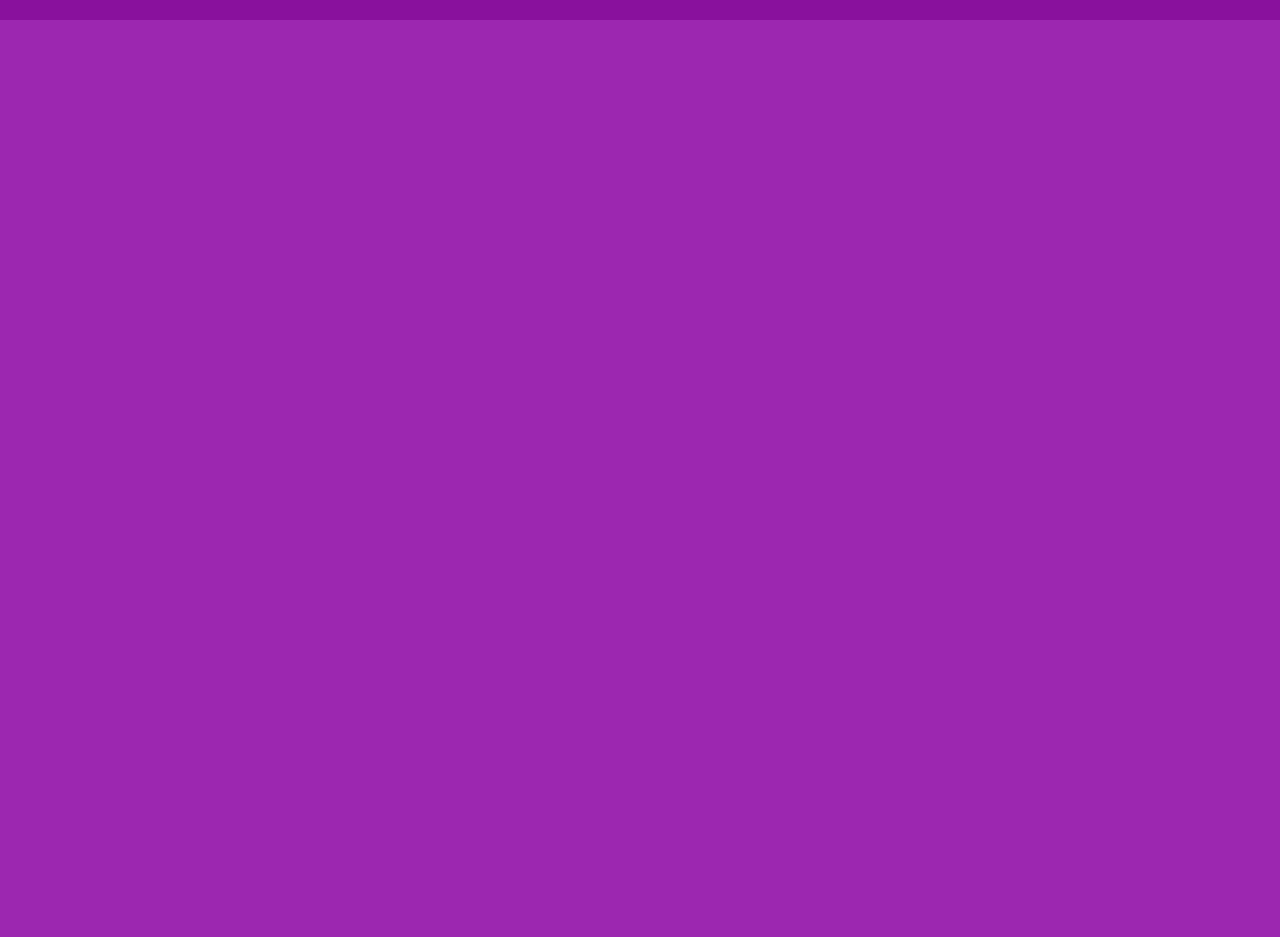
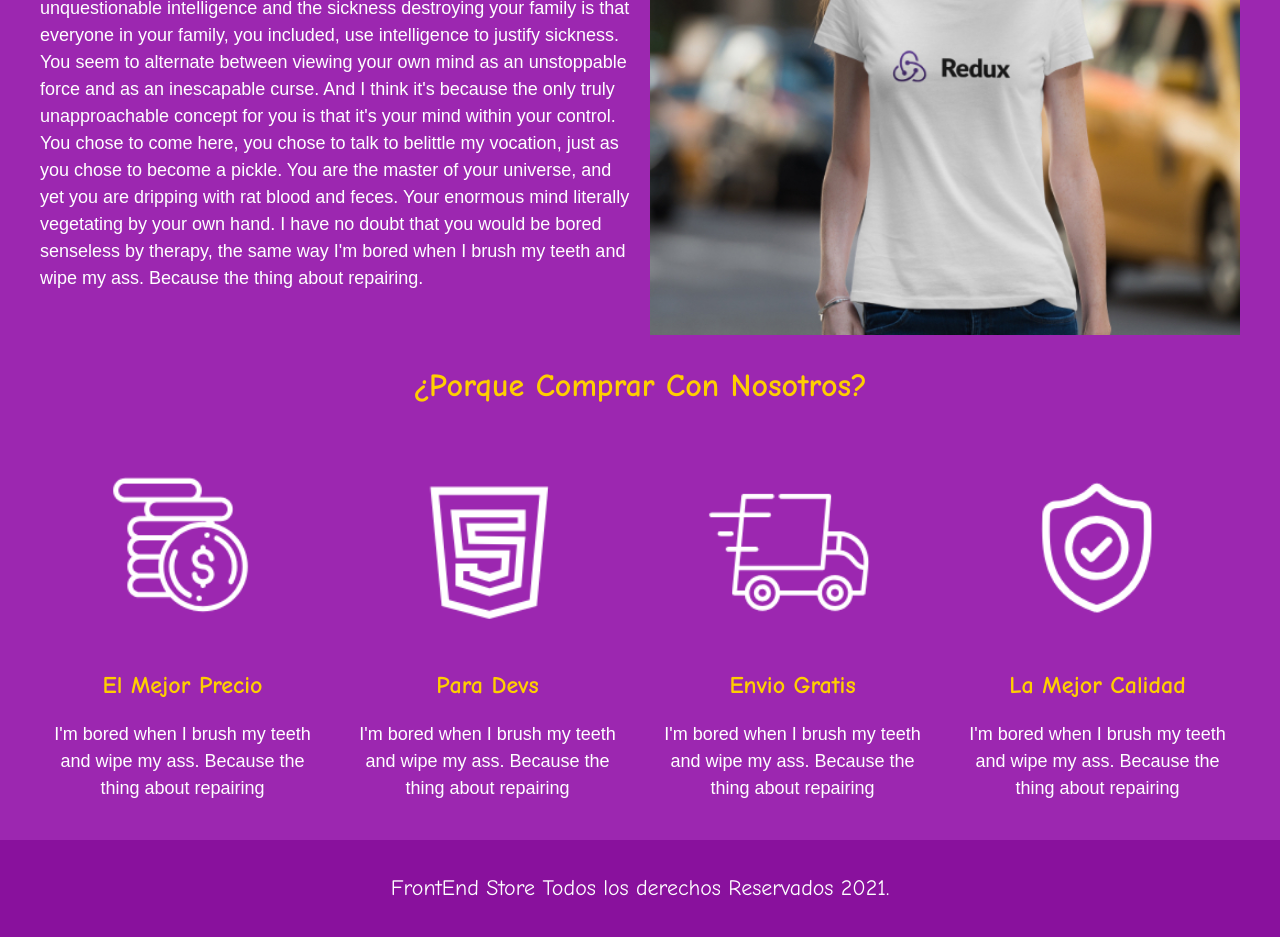
Before and after one commit to aperezsaez/FrontEndStore, a plain HTML site: page nosotros.html in a window 1280 px wide. Shown: the part 420-1357 px from the top of the page. Before the commit the page ends 800 px from the top, so only its background shows below. Drawn offline with Linux system fonts and the light colour scheme.

Commit message:
Add: Use plus css

```diff
--- a/assets/css/styles.css
+++ b/assets/css/styles.css
@@ -175,3 +175,58 @@ h3 {font-size: 2.4rem;}
         grid-column: 2 / 4;
     }
 }
+
+/* Nosotros */
+.nosotros {
+    display: grid;
+    grid-template-rows: repeat(2,auto);
+}
+@media (min-width: 48rem) {
+    .nosotros {
+        grid-template-columns: repeat(2, 1fr);
+        column-gap: 2rem;
+    }
+}
+
+
+
+.nosotros__contenido {
+
+}
+
+.nosotros__imagen {
+    grid-row: 1/2;
+    width: 100%;
+}
+
+@media (min-width: 48rem) {
+    .nosotros__imagen {
+        grid-column: 2/3;
+    }
+}
+
+/* Bloques */
+
+.bloques {
+    display: grid;
+    grid-template-columns: repeat(2, 1fr);
+    gap: 2rem;
+}
+
+@media (min-width: 48rem) {
+    .bloques {
+        grid-template-columns: repeat(4, 1fr);
+    }
+}
+
+.bloque {
+    text-align: center;
+}
+
+.bloque__titulo {
+    margin: 0;
+}
+
+.bloque__imagen{
+    width: 100%;
+}
--- a/nosotros.html
+++ b/nosotros.html
@@ -25,7 +25,43 @@
 
     <main class="contenedor">
         <h1>Nosotros</h1>
+        <div class="nosotros">
+            <div class="nosotros__contenido">
+                <p>Hit the sack, Jack! It takes, like, 78 years to hang a dragon to death. Yeah, those two were fucking. Rick, the only connection between your unquestionable intelligence and the sickness destroying your family is that everyone in your family, you included, use intelligence to justify sickness. You seem to alternate between viewing your own mind as an unstoppable force and as an inescapable curse. And I think it's because the only truly unapproachable concept for you is that it's your mind within your control. You chose to come here, you chose to talk to belittle my vocation, just as you chose to become a pickle. You are the master of your universe, and yet you are dripping with rat blood and feces. Your enormous mind literally vegetating by your own hand. I have no doubt that you would be bored senseless by therapy, the same way I'm bored when I brush my teeth and wipe my ass. Because the thing about repairing.</p>
+            </div>
+            <img src="assets/img/nosotros.jpg" alt="Nosotros" class="nosotros__imagen">
+        </div>
     </main>
+
+    <section class="contenedor comprar">
+        <h2 class="comprar__titulo">¿Porque Comprar Con Nosotros?</h2>
+
+        <div class="bloques">
+            <div class="bloque">
+                <img class="bloque__imagen"src="assets/img/icono_1.png" alt="porque comprar">
+                <h3 class="bloque__titulo">El Mejor Precio</h3>
+                <p>I'm bored when I brush my teeth and wipe my ass. Because the thing about repairing</p>
+            </div> <!--Bloque-->
+
+            <div class="bloque">
+                <img class="bloque__imagen"src="assets/img/icono_2.png" alt="porque comprar">
+                <h3 class="bloque__titulo">Para Devs</h3>
+                <p>I'm bored when I brush my teeth and wipe my ass. Because the thing about repairing</p>
+            </div> <!--Bloque-->
+
+            <div class="bloque">
+                <img class="bloque__imagen"src="assets/img/icono_3.png" alt="porque comprar">
+                <h3 class="bloque__titulo">Envio Gratis</h3>
+                <p>I'm bored when I brush my teeth and wipe my ass. Because the thing about repairing</p>
+            </div> <!--Bloque-->
+
+            <div class="bloque">
+                <img class="bloque__imagen"src="assets/img/icono_4.png" alt="porque comprar">
+                <h3 class="bloque__titulo">La Mejor Calidad</h3>
+                <p>I'm bored when I brush my teeth and wipe my ass. Because the thing about repairing</p>
+            </div> <!--Bloque-->
+        </div> <!--Bloques-->
+    </section>
 
     <footer class="footer">
         <p class="footer__text">FrontEnd Store Todos los derechos Reservados 2021.</p>
```
